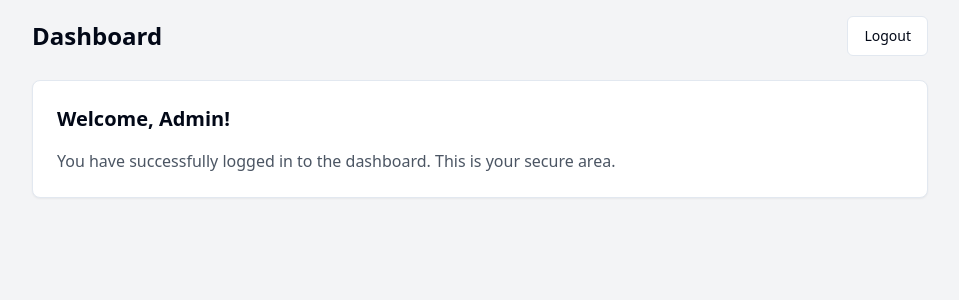
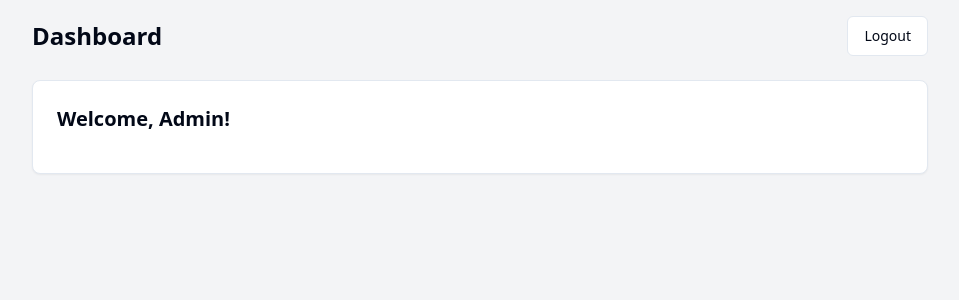
Before and after one commit to shokweave/algo-duo-windows-forms, a React (Vite) app: page /dashboard in a window 1280 px wide. Shown: the top 300 px of the page, without its empty margins (160-1119 px from the left). Built offline with nearby package versions, Linux system fonts and the light colour scheme.

Commit message:
Remove dashboard description
Remove the description text from the dashboard page.

```diff
--- a/src/pages/Dashboard.tsx
+++ b/src/pages/Dashboard.tsx
@@ -22,9 +22,6 @@ const Dashboard = () => {
         </div>
         <Card className="p-6">
           <h2 className="text-xl font-semibold mb-4">Welcome, Admin!</h2>
-          <p className="text-gray-600">
-            You have successfully logged in to the dashboard. This is your secure area.
-          </p>
         </Card>
       </div>
     </div>
```
